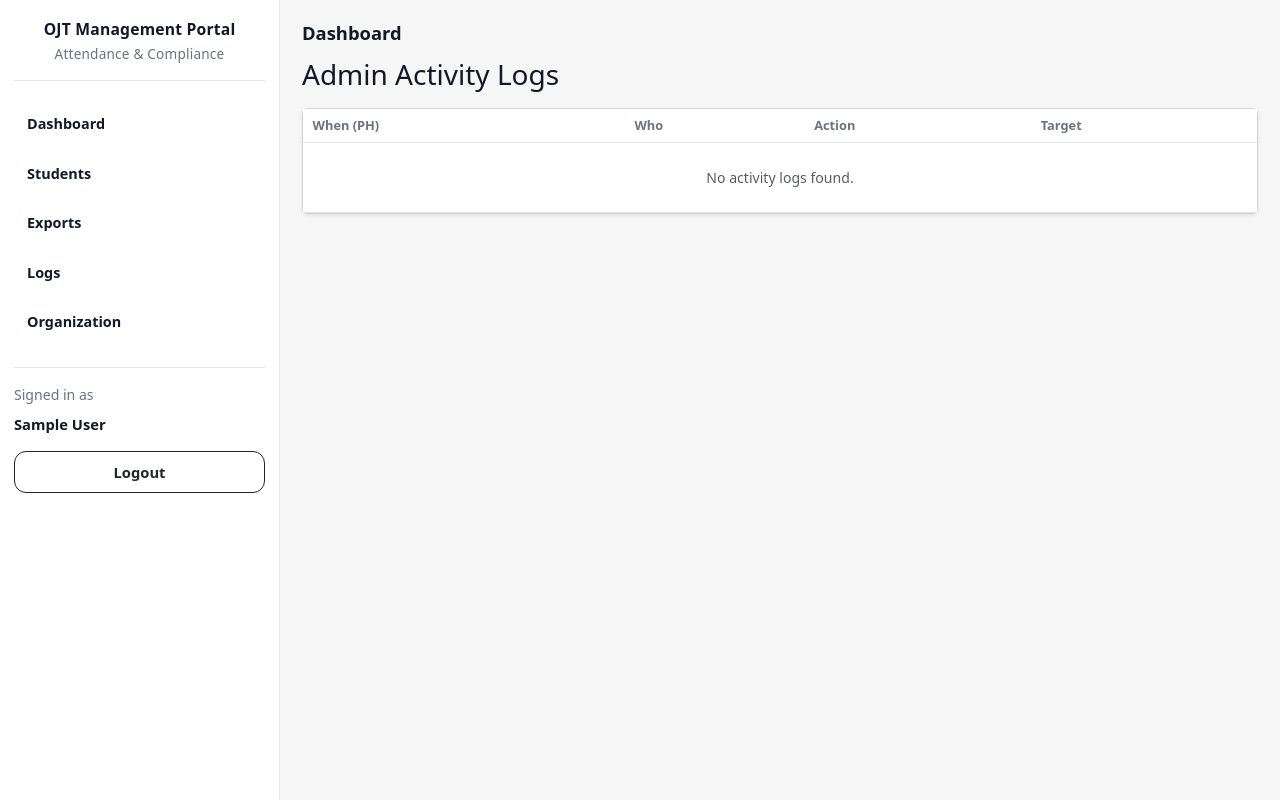
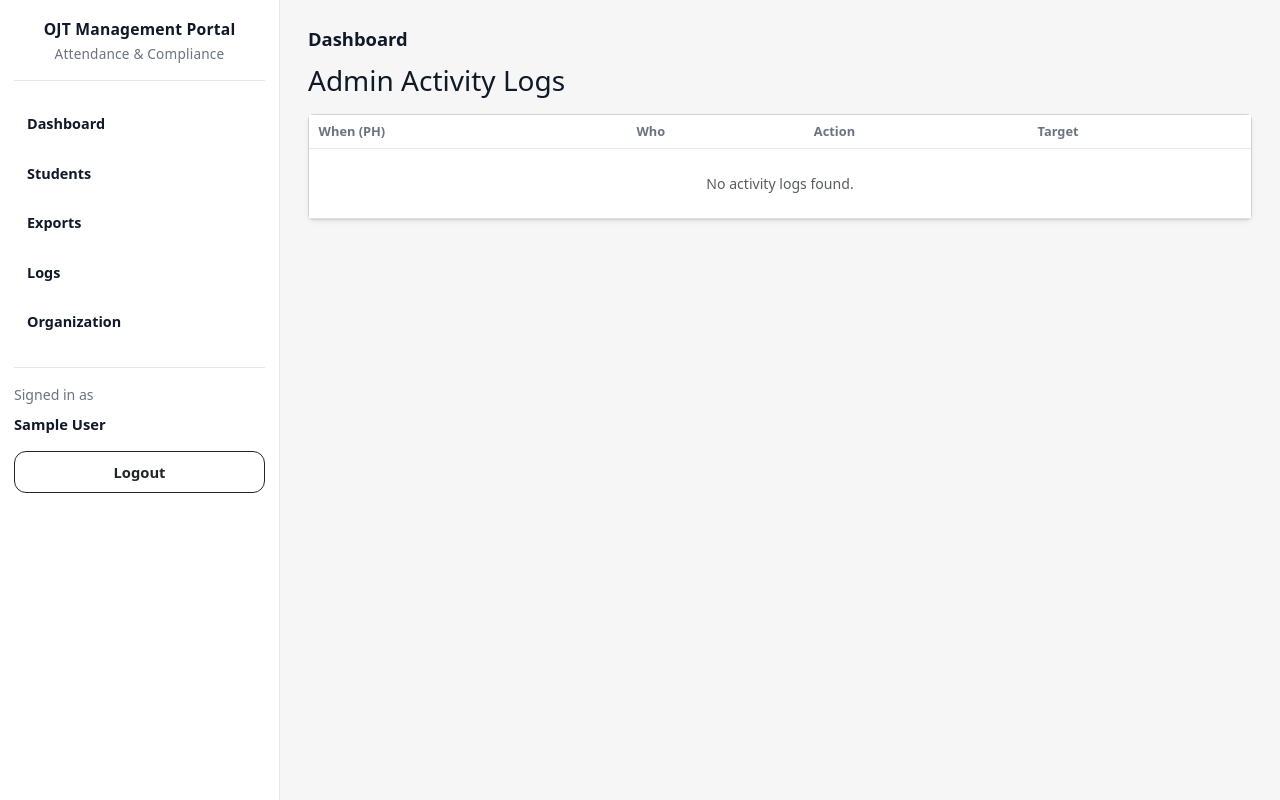
Before and after one commit to YuriBeginner/messenger-dtr, a Flask app: page /admin/logs in a window 1280 px wide. Run offline with Flask 3, Linux system fonts and the light colour scheme; the visitor is signed in with stand-in values (Sample User, id 1); data that the repository does not hold is empty; some libraries are stand-ins or nearby versions.

Commit message:
Update base.html

```diff
--- a/templates/admin/base.html
+++ b/templates/admin/base.html
@@ -8,6 +8,8 @@
 
 <style>
   :root{
+    --gap: 16px;
+    --gap-lg: 22px;
     --bg: #f6f6f7;
     --card: #ffffff;
     --text: #111827;
@@ -71,7 +73,7 @@
     .nav-section { margin-top: 10px; }
 
     /* Content */
-    .content { padding: 22px; }
+    .content { padding: 28px; }
     .topbar {
       display:flex;
       align-items:center;
```
